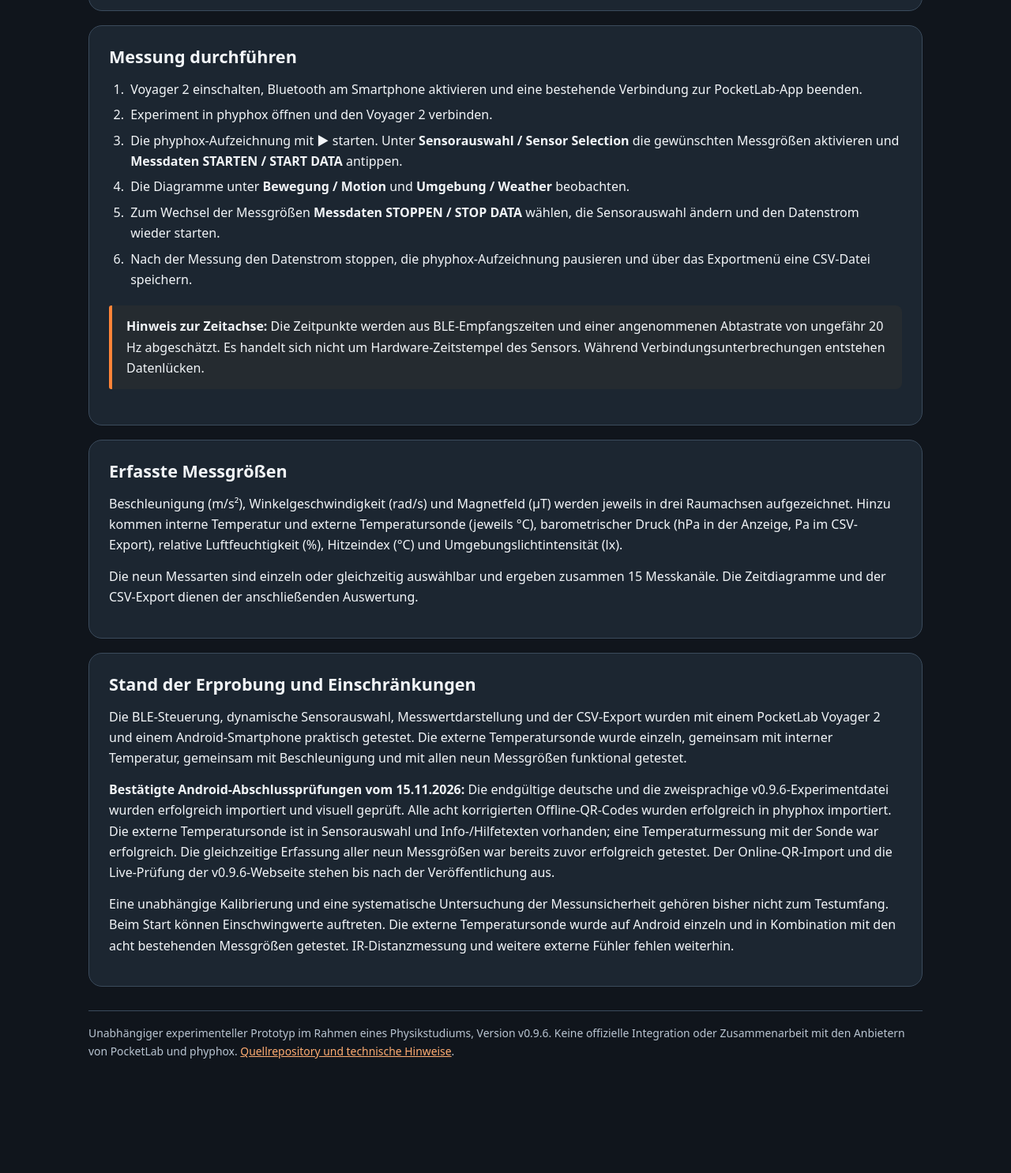
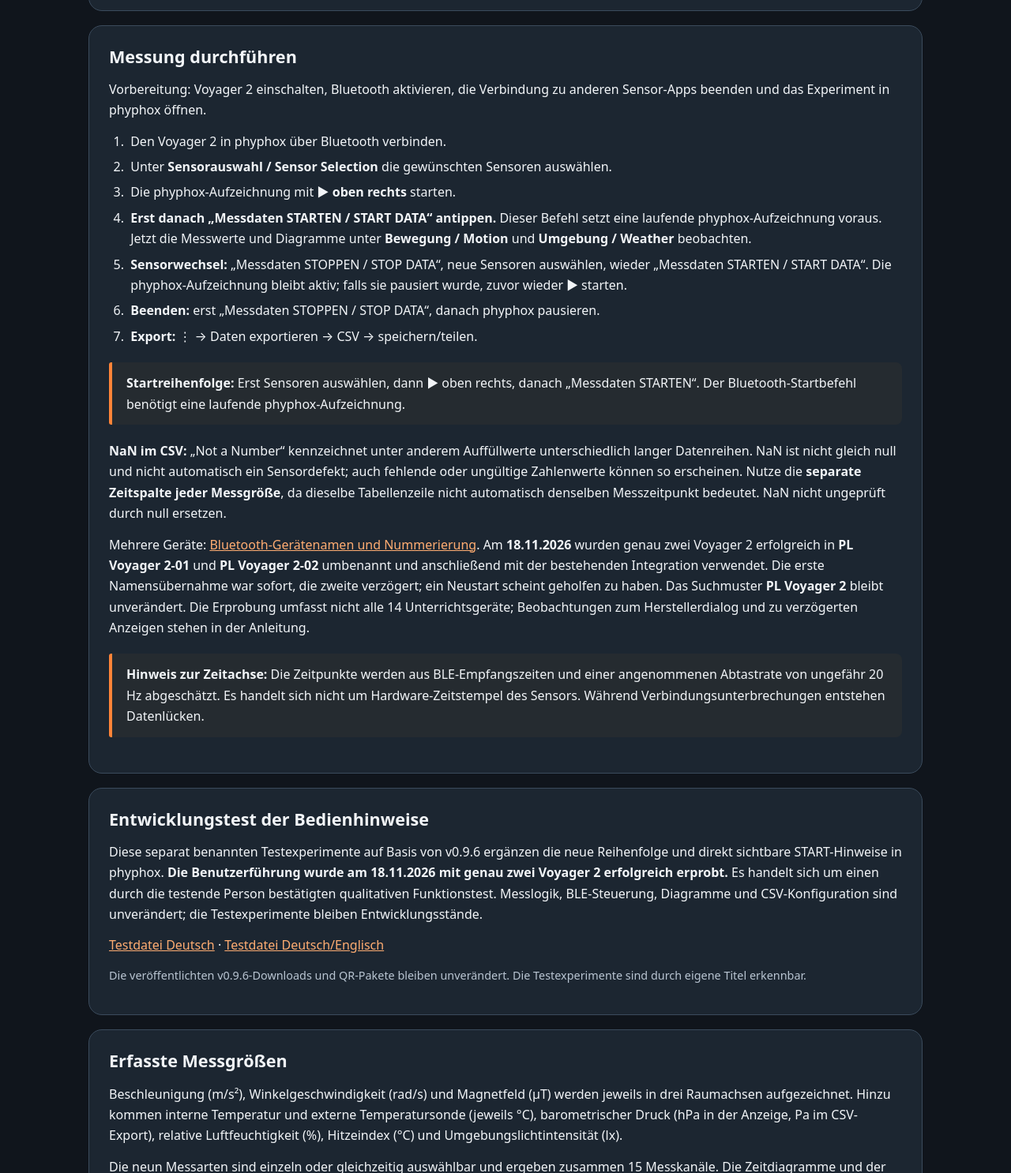
Before and after one commit to vidonialex/pocketlab-voyager2-phyphox, a plain HTML site: page docs/index.html in a window 1280 px wide. Shown: the part 1726-3212 px from the top of the page at 79% size. Before the commit the page ends 3135 px from the top, so only its background shows below. Drawn offline with Linux system fonts and the light colour scheme.

Commit message:
Document validated user guidance and Bluetooth device naming

```diff
--- a/docs/index.html
+++ b/docs/index.html
@@ -66,15 +66,26 @@
  </section>
  <section class="card wide" id="anleitung">
    <h2>Messung durchführen</h2>
+   <p>Vorbereitung: Voyager 2 einschalten, Bluetooth aktivieren, die Verbindung zu anderen Sensor-Apps beenden und das Experiment in phyphox öffnen.</p>
    <ol>
-     <li>Voyager 2 einschalten, Bluetooth am Smartphone aktivieren und eine bestehende Verbindung zur PocketLab-App beenden.</li>
-     <li>Experiment in phyphox öffnen und den Voyager 2 verbinden.</li>
-     <li>Die phyphox-Aufzeichnung mit <strong>▶</strong> starten. Unter <strong>Sensorauswahl / Sensor Selection</strong> die gewünschten Messgrößen aktivieren und <strong>Messdaten STARTEN / START DATA</strong> antippen.</li>
-     <li>Die Diagramme unter <strong>Bewegung / Motion</strong> und <strong>Umgebung / Weather</strong> beobachten.</li>
-     <li>Zum Wechsel der Messgrößen <strong>Messdaten STOPPEN / STOP DATA</strong> wählen, die Sensorauswahl ändern und den Datenstrom wieder starten.</li>
-     <li>Nach der Messung den Datenstrom stoppen, die phyphox-Aufzeichnung pausieren und über das Exportmenü eine CSV-Datei speichern.</li>
+     <li>Den Voyager 2 in phyphox über Bluetooth verbinden.</li>
+     <li>Unter <strong>Sensorauswahl / Sensor Selection</strong> die gewünschten Sensoren auswählen.</li>
+     <li>Die phyphox-Aufzeichnung mit <strong>▶ oben rechts</strong> starten.</li>
+     <li><strong>Erst danach „Messdaten STARTEN / START DATA“ antippen.</strong> Dieser Befehl setzt eine laufende phyphox-Aufzeichnung voraus. Jetzt die Messwerte und Diagramme unter <strong>Bewegung / Motion</strong> und <strong>Umgebung / Weather</strong> beobachten.</li>
+     <li><strong>Sensorwechsel:</strong> „Messdaten STOPPEN / STOP DATA“, neue Sensoren auswählen, wieder „Messdaten STARTEN / START DATA“. Die phyphox-Aufzeichnung bleibt aktiv; falls sie pausiert wurde, zuvor wieder ▶ starten.</li>
+     <li><strong>Beenden:</strong> erst „Messdaten STOPPEN / STOP DATA“, danach phyphox pausieren.</li>
+     <li><strong>Export:</strong> ⋮ → Daten exportieren → CSV → speichern/teilen.</li>
    </ol>
+   <div class="notice"><strong>Startreihenfolge:</strong> Erst Sensoren auswählen, dann ▶ oben rechts, danach „Messdaten STARTEN“. Der Bluetooth-Startbefehl benötigt eine laufende phyphox-Aufzeichnung.</div>
+   <p><strong>NaN im CSV:</strong> „Not a Number“ kennzeichnet unter anderem Auffüllwerte unterschiedlich langer Datenreihen. NaN ist nicht gleich null und nicht automatisch ein Sensordefekt; auch fehlende oder ungültige Zahlenwerte können so erscheinen. Nutze die <strong>separate Zeitspalte jeder Messgröße</strong>, da dieselbe Tabellenzeile nicht automatisch denselben Messzeitpunkt bedeutet. NaN nicht ungeprüft durch null ersetzen.</p>
+   <p>Mehrere Geräte: <a href="BLUETOOTH_GERAETENAMEN.md">Bluetooth-Gerätenamen und Nummerierung</a>. Am <strong>18.11.2026</strong> wurden genau zwei Voyager 2 erfolgreich in <strong>PL Voyager 2-01</strong> und <strong>PL Voyager 2-02</strong> umbenannt und anschließend mit der bestehenden Integration verwendet. Die erste Namensübernahme war sofort, die zweite verzögert; ein Neustart scheint geholfen zu haben. Das Suchmuster <strong>PL Voyager 2</strong> bleibt unverändert. Die Erprobung umfasst nicht alle 14 Unterrichtsgeräte; Beobachtungen zum Herstellerdialog und zu verzögerten Anzeigen stehen in der Anleitung.</p>
    <div class="notice"><strong>Hinweis zur Zeitachse:</strong> Die Zeitpunkte werden aus BLE-Empfangszeiten und einer angenommenen Abtastrate von ungefähr 20 Hz abgeschätzt. Es handelt sich nicht um Hardware-Zeitstempel des Sensors. Während Verbindungsunterbrechungen entstehen Datenlücken.</div>
+ </section>
+ <section class="card wide" id="bedienungstest">
+   <h2>Entwicklungstest der Bedienhinweise</h2>
+   <p>Diese separat benannten Testexperimente auf Basis von v0.9.6 ergänzen die neue Reihenfolge und direkt sichtbare START-Hinweise in phyphox. <strong>Die Benutzerführung wurde am 18.11.2026 mit genau zwei Voyager 2 erfolgreich erprobt.</strong> Es handelt sich um einen durch die testende Person bestätigten qualitativen Funktionstest. Messlogik, BLE-Steuerung, Diagramme und CSV-Konfiguration sind unverändert; die Testexperimente bleiben Entwicklungsstände.</p>
+   <p><a href="experiments/tests/Voyager2_Benutzerfuehrung_Test_DE.phyphox" download>Testdatei Deutsch</a> · <a href="experiments/tests/Voyager2_Benutzerfuehrung_Test_DE_EN.phyphox" download>Testdatei Deutsch/Englisch</a></p>
+   <p class="note">Die veröffentlichten v0.9.6-Downloads und QR-Pakete bleiben unverändert. Die Testexperimente sind durch eigene Titel erkennbar.</p>
  </section>
  <section class="card wide" id="messgroessen">
    <h2>Erfasste Messgrößen</h2>
@@ -84,7 +95,7 @@
  <section class="card wide" id="grenzen">
    <h2>Stand der Erprobung und Einschränkungen</h2>
    <p>Die BLE-Steuerung, dynamische Sensorauswahl, Messwertdarstellung und der CSV-Export wurden mit einem PocketLab Voyager 2 und einem Android-Smartphone praktisch getestet. Die externe Temperatursonde wurde einzeln, gemeinsam mit interner Temperatur, gemeinsam mit Beschleunigung und mit allen neun Messgrößen funktional getestet.</p>
-   <p><strong>Bestätigte Android-Abschlussprüfungen vom 15.11.2026:</strong> Die endgültige deutsche und die zweisprachige v0.9.6-Experimentdatei wurden erfolgreich importiert und visuell geprüft. Alle acht korrigierten Offline-QR-Codes wurden erfolgreich in phyphox importiert. Die externe Temperatursonde ist in Sensorauswahl und Info-/Hilfetexten vorhanden; eine Temperaturmessung mit der Sonde war erfolgreich. Die gleichzeitige Erfassung aller neun Messgrößen war bereits zuvor erfolgreich getestet. Der Online-QR-Import und die Live-Prüfung der v0.9.6-Webseite stehen bis nach der Veröffentlichung aus.</p>
+   <p><strong>Bestätigte Android-Abschlussprüfungen vom 15.11.2026:</strong> Die endgültige deutsche und die zweisprachige v0.9.6-Experimentdatei wurden erfolgreich importiert und visuell geprüft. Alle acht korrigierten Offline-QR-Codes wurden erfolgreich in phyphox importiert. Die externe Temperatursonde ist in Sensorauswahl und Info-/Hilfetexten vorhanden; eine Temperaturmessung mit der Sonde war erfolgreich. Die gleichzeitige Erfassung aller neun Messgrößen war bereits zuvor erfolgreich getestet. Die veröffentlichte Website und ihre Downloads wurden am 15.11.2026 per HTTP geprüft; der Online-QR-Import auf Android bleibt ein offener manueller Test.</p>
    <p>Eine unabhängige Kalibrierung und eine systematische Untersuchung der Messunsicherheit gehören bisher nicht zum Testumfang. Beim Start können Einschwingwerte auftreten. Die externe Temperatursonde wurde auf Android einzeln und in Kombination mit den acht bestehenden Messgrößen getestet. IR-Distanzmessung und weitere externe Fühler fehlen weiterhin.</p>
  </section>
 </div>
```
Also changed, not shown: 4 other files.
